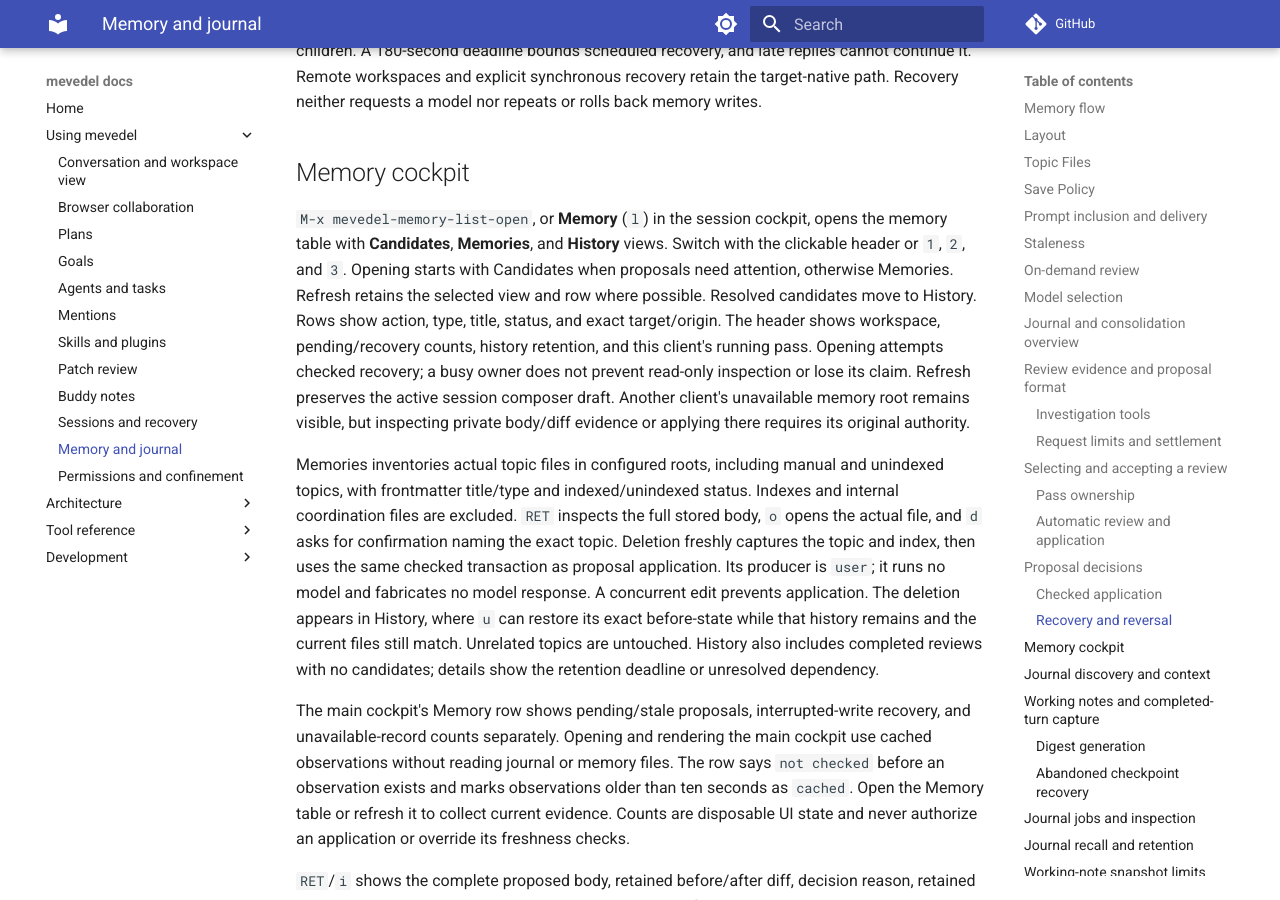
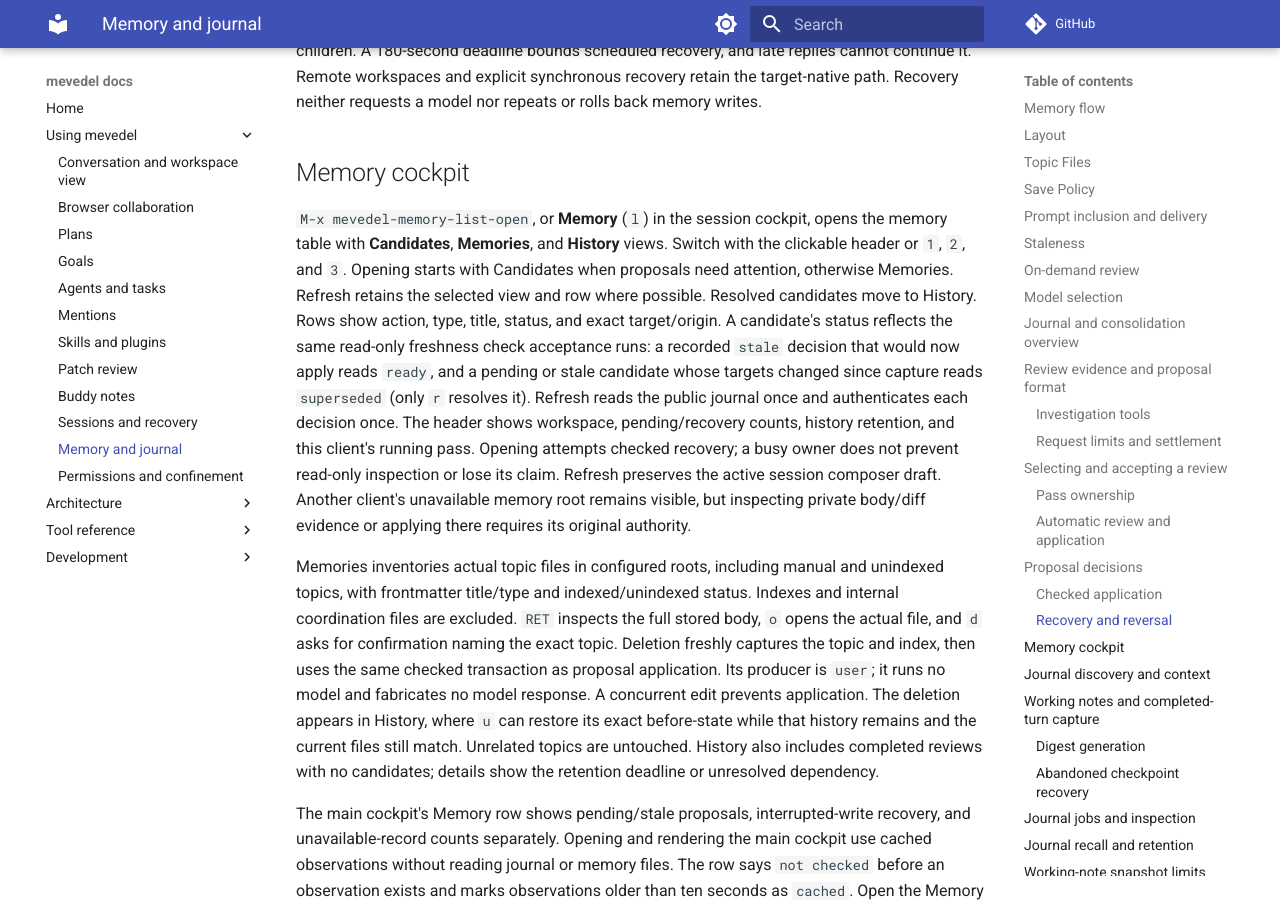
Before and after one commit to FrauH0lle/mevedel, an MkDocs documentation site: the page built from docs/memory.md, in a window 1280 px wide and 900 px high, scrolled down 14737 px. Built offline with MkDocs 1.6.1 and Material for MkDocs 9.7.7, drawn with Linux system fonts in a browser that asks for light colours; comment, search, counter and statistics services are not loaded.

Commit message:
perf(memory): Share one journal observation per cockpit scan
Collecting the memory table looked up each proposal's decision with its
own journal read and bundle authentication: 17 proposals cost 18 journal
reads and 502 control programs, 4.4 s per refresh. Collection now passes
one entry list and its pass table to every status lookup (1.35 s).

Recovery republished every decision of a pass whose digest pins remained,
but pins outlive the pass until all its proposals are terminal, so each
open and each accept republished unchanged passes. Release now waits for
a settled pass, checked with one journal read per pass.

Candidate rows also show what accepting would do now: a recorded stale
decision that passes the current check reads `ready', and a candidate
whose targets changed since capture reads `superseded'.

```diff
--- a/docs/memory.md
+++ b/docs/memory.md
@@ -636,7 +636,12 @@
 Switch with the clickable header or `1`, `2`, and `3`. Opening starts with
 Candidates when proposals need attention, otherwise Memories. Refresh retains
 the selected view and row where possible. Resolved candidates move to History.
-Rows show action, type, title, status, and exact target/origin. The header shows
+Rows show action, type, title, status, and exact target/origin. A candidate's
+status reflects the same read-only freshness check acceptance runs: a recorded
+`stale` decision that would now apply reads `ready`, and a pending or stale
+candidate whose targets changed since capture reads `superseded` (only `r`
+resolves it). Refresh reads the public journal once and authenticates each
+decision once. The header shows
 workspace, pending/recovery counts, history retention, and this client's running pass. Opening attempts checked recovery; a busy owner does
 not prevent read-only inspection or lose its claim. Refresh preserves the active
 session composer draft. Another client's unavailable memory root remains visible,
```
Also changed, not shown: 4 other files.
